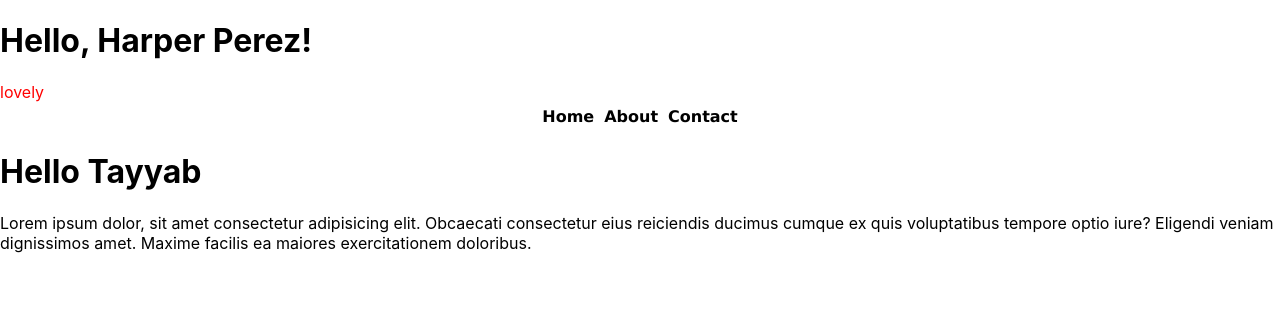
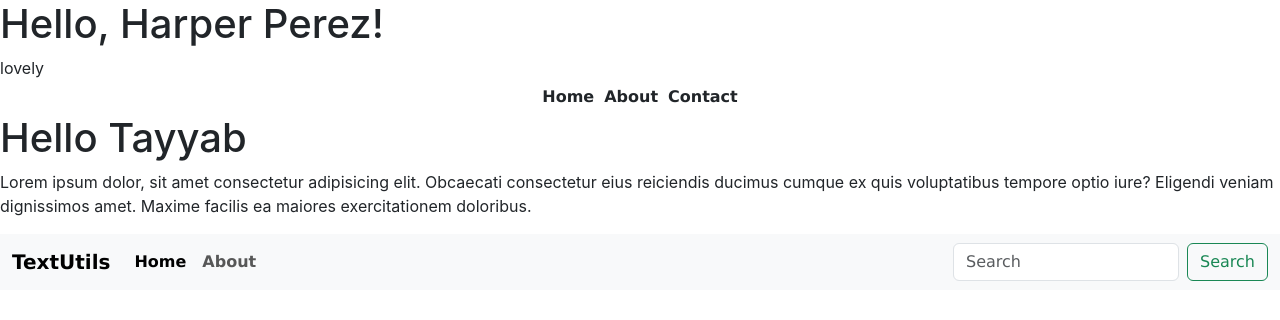
Before and after one commit to Tayyab-103/React.js_CWH_78, a React (Create React App) app in the folder my-app/: page / in a window 1280 px wide. Shown: the top 320 px of the page. Built offline with nearby package versions, Linux system fonts and the light colour scheme.

Commit message:
adding bootstrap in react

```diff
--- a/my-app/public/index.html
+++ b/my-app/public/index.html
@@ -1,22 +1,27 @@
 <!DOCTYPE html>
 <html lang="en">
+
 <head>
   <meta charset="utf-8" />
   <link rel="icon" href="%PUBLIC_URL%/favicon.ico" />
   <meta name="viewport" content="width=device-width, initial-scale=1" />
   <meta name="theme-color" content="#000000" />
-    <meta
-      name="description"
-      content="Web site created using create-react-app"
-    />
+  <meta name="description" content="Web site created using create-react-app" />
   <link rel="apple-touch-icon" href="%PUBLIC_URL%/logo192.png" />
 
   <link rel="manifest" href="%PUBLIC_URL%/manifest.json" />
+  <link href="https://cdn.jsdelivr.net/npm/bootstrap@5.3.0/dist/css/bootstrap.min.css" rel="stylesheet"
+    integrity="sha384-9ndCyUaIbzAi2FUVXJi0CjmCapSmO7SnpJef0486qhLnuZ2cdeRhO02iuK6FUUVM" crossorigin="anonymous">
 
   <title>React App</title>
 </head>
+
 <body>
   <noscript>You need to enable JavaScript to run this app.</noscript>
   <div id="root"></div>
+  <script src="https://cdn.jsdelivr.net/npm/bootstrap@5.3.0/dist/js/bootstrap.bundle.min.js"
+    integrity="sha384-geWF76RCwLtnZ8qwWowPQNguL3RmwHVBC9FhGdlKrxdiJJigb/j/68SIy3Te4Bkz"
+    crossorigin="anonymous"></script>
 </body>
+
 </html>
--- a/my-app/src/App.css
+++ b/my-app/src/App.css
@@ -1,41 +1,3 @@
-.App {
-  text-align: center;
-}
-
-.App-logo {
-  height: 40vmin;
-  pointer-events: none;
-}
-
-@media (prefers-reduced-motion: no-preference) {
-  .App-logo {
-    animation: App-logo-spin infinite 20s linear;
-  }
-}
-
-.App-header {
-  background-color: #282c34;
-  min-height: 100vh;
-  display: flex;
-  flex-direction: column;
-  align-items: center;
-  justify-content: center;
-  font-size: calc(10px + 2vmin);
-  color: white;
-}
-
-.App-link {
-  color: #61dafb;
-}
-
-@keyframes App-logo-spin {
-  from {
-    transform: rotate(0deg);
-  }
-  to {
-    transform: rotate(360deg);
-  }
-}
 
 .blank{
   color: red;
--- a/my-app/src/App.js
+++ b/my-app/src/App.js
@@ -1,9 +1,8 @@
-import './App.css';
+import "./App.css";
 
 let name = "Tayyab";
 
 function App() {
-
   function formatName(user) {
     return user.firstName + " " + user.lastName;
   }
@@ -17,7 +16,7 @@ function App() {
     <>
       <h1>Hello, {formatName(user)}!</h1>
 
-      <div className="blank">lovely</div>
+      <div classNameName="blank">lovely</div>
 
       <nav>
         <li>Home</li>
@@ -25,15 +24,60 @@ function App() {
         <li>Contact</li>
       </nav>
 
-      <div className="container">
-
+      <div classNameName="container">
         <p>
           <h1> Hello {name}</h1>
-          Lorem ipsum dolor, sit amet consectetur adipisicing elit. Obcaecati consectetur eius reiciendis ducimus cumque ex quis voluptatibus tempore optio iure? Eligendi veniam dignissimos amet. Maxime facilis ea maiores exercitationem doloribus.
+          Lorem ipsum dolor, sit amet consectetur adipisicing elit. Obcaecati
+          consectetur eius reiciendis ducimus cumque ex quis voluptatibus
+          tempore optio iure? Eligendi veniam dignissimos amet. Maxime facilis
+          ea maiores exercitationem doloribus.
         </p>
       </div>
+
+      <nav className="navbar navbar-expand-lg bg-body-tertiary">
+        <div className="container-fluid">
+          <a className="navbar-brand" href="/">
+            TextUtils
+          </a>
+          <button
+            className="navbar-toggler"
+            type="button"
+            data-bs-toggle="collapse"
+            data-bs-target="#navbarSupportedContent"
+            aria-controls="navbarSupportedContent"
+            aria-expanded="false"
+            aria-label="Toggle navigation"
+          >
+            <span className="navbar-toggler-icon"></span>
+          </button>
+          <div className="collapse navbar-collapse" id="navbarSupportedContent">
+            <ul className="navbar-nav me-auto mb-2 mb-lg-0">
+              <li className="nav-item">
+                <a className="nav-link active" aria-current="page" href="/">
+                  Home
+                </a>
+              </li>
+              <li className="nav-item">
+                <a className="nav-link" href="/">
+                About
+                </a>
+              </li>
+            </ul>
+            <form className="d-flex" role="search">
+              <input
+                className="form-control me-2"
+                type="search"
+                placeholder="Search"
+                aria-label="Search"
+              />
+              <button className="btn btn-outline-success" type="submit">
+                Search
+              </button>
+            </form>
+          </div>
+        </div>
+      </nav>
     </>
-
   );
 }
 
```
Lines whose indentation alone changed are shown as unchanged.
